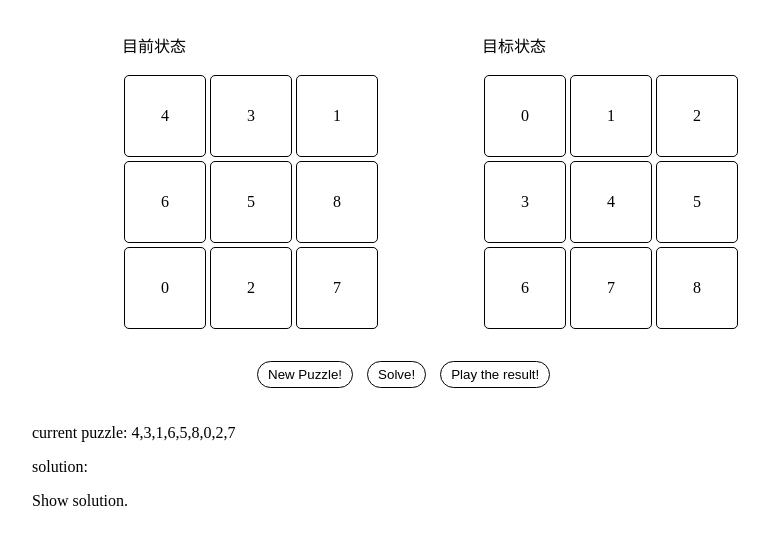
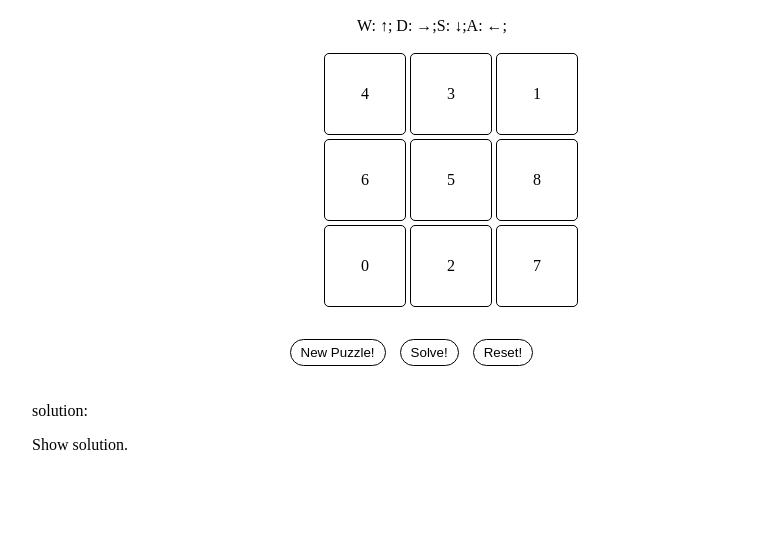
Before and after one commit to narutooturan/puzzle, a plain HTML site: page index.html in a window 1280 px wide. Shown: the part 80-624 px from the top of the page, without its empty margins (208-977 px from the left). Drawn offline with Linux system fonts and the light colour scheme.

Commit message:
1.删除另外一个puzzle
2.删除current puzzle序列提示
3.增加游戏提示
4.增加reset

```diff
--- a/index.html
+++ b/index.html
@@ -13,10 +13,10 @@
 	<div class="content">
 		<div>
 			<h2> — 8 puzzle — </h2>
+			<p style="text-align: center;" >W: ↑; D: →;S: ↓;A: ←;</p>
 		</div>
 		<div class="puzzles">
 			<div class="puzzle">
-				<p>目前状态</p>
 				<div class="tile"></div>
 				<div class="tile"></div>
 				<div class="tile"></div>
@@ -27,30 +27,19 @@
 				<div class="tile"></div>
 				<div class="tile"></div>
 			</div>
-
-			<div class="puzzle">
-				<p>目标状态</p>
-				<div class="tile">0</div>
-				<div class="tile">1</div>
-				<div class="tile">2</div>
-				<div class="tile">3</div>
-				<div class="tile">4</div>
-				<div class="tile">5</div>
-				<div class="tile">6</div>
-				<div class="tile">7</div>
-				<div class="tile">8</div>
-			</div>
 		</div>
 		<div class="control">
 			<div class="btnGrp">
 			<button id="new" class="button" onclick="newPuzzle()" >New Puzzle!</button>
 			<button id="solve" class="button" onclick="iterativeDeepening()" >Solve!</button>
-			<button id="play" class="button" onclick="newPuzzle()" >Play the result!</button>
+			<button id="play" class="button" onclick="reset()" >Reset!</button>
 			</div>
 		</div>
 
 		<div class="info">
+		<!--
 			<p>current puzzle: <span id="curPuzzle">default puzzle >>> 1,2,0,3,6,8,7,5,4</span></p>
+		-->
 			<p>solution: </p>
 			<p id="solution">Show solution.</p>
 		</div>
@@ -64,7 +53,7 @@
 		// show state
 		function showPuzzle(){
 			// show current state in infomation
-			document.getElementById("curPuzzle").innerText = curPuzzle;
+			// document.getElementById("curPuzzle").innerText = curPuzzle;
 			document.getElementById("solution").innerText = "Show solution.";
 			// show current state in UI
 			showState();
@@ -77,6 +66,12 @@
 			}
 			document.getElementById("solution").innerText = solution;
 		}
+
+		function reset() {
+			curPuzzle = thisPuzzle.concat();
+			showPuzzle();
+		}
+
 	</script>
 	<script type="text/javascript">
 	// show puzzle
--- a/script.js
+++ b/script.js
@@ -40,8 +40,12 @@ test state:
 */
 
 
+
+
 // current puzzle, default puzzle
 var curPuzzle = [1,2,0,3,6,8,7,5,4];
+// this game's puzzle
+var thisPuzzle = curPuzzle.concat();
 
 // clear after solve!!!!!!!!!!!!!!!!!!!!!!!!!!!!!!!!!!!!
 // last move's direction
@@ -56,6 +60,7 @@ state: puzzle's state, [0,1,2,3,4,5,6,7,8]
 */
 	var state = [];
 	state = curPuzzle.concat();
+	thisPuzzle = curPuzzle.concat();
 	lastMoveDir = "";
 	lastMove = [];
 	console.log("state: " + curPuzzle);
@@ -488,6 +493,7 @@ function newPuzzle() {
 
 	console.log("current puzzle: " + puzzle);
 	curPuzzle = puzzle;
+	thisPuzzle = curPuzzle.concat();
 	// show state in UI
 	showPuzzle();
 }
--- a/style.css
+++ b/style.css
@@ -4,6 +4,10 @@ body {
 
 h2 {
 	text-align: center;
+}
+
+p {
+
 }
 
 /* puzzle */
@@ -13,7 +17,7 @@ h2 {
 }
 
 .puzzles {
-	width: 720px;
+	width: 320px;
 	margin: auto;
 }
 
@@ -47,7 +51,7 @@ h2 {
 }
 
 .btnGrp {
-	width: 360px;
+	width: 295px;
 	margin: auto;
 }
 
```
